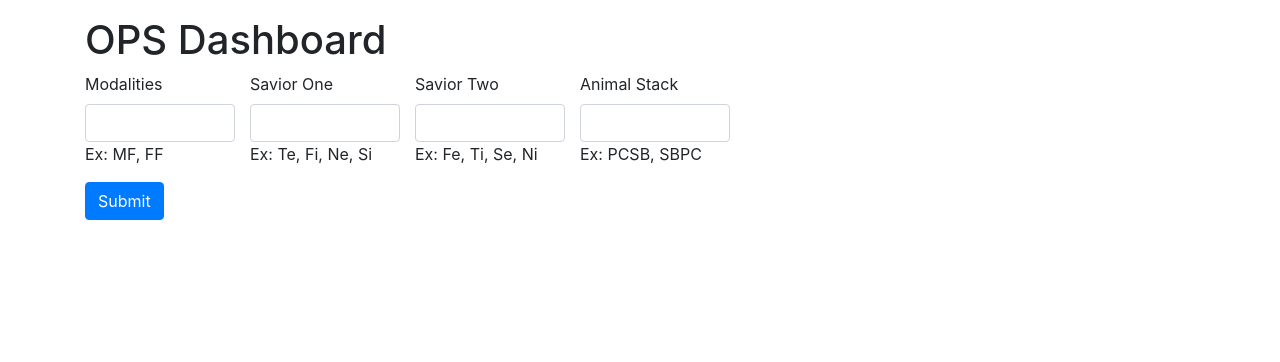
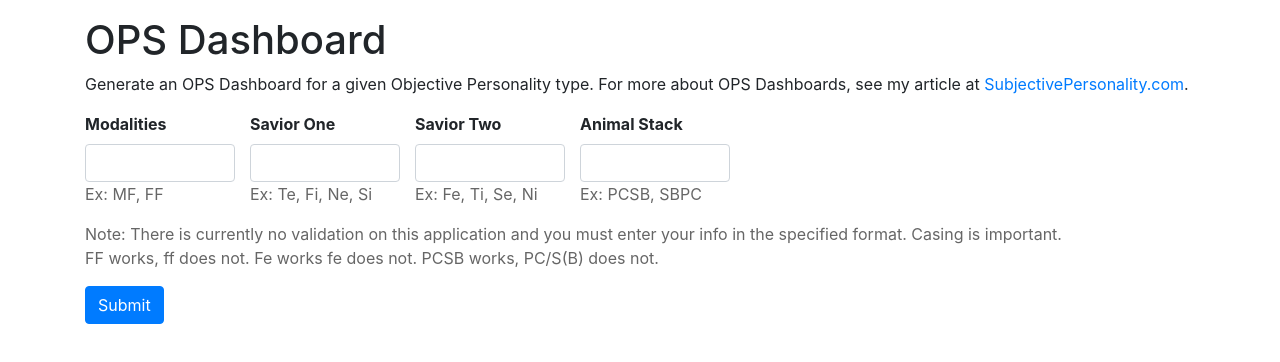
Before and after one commit to RobertHosler/ops-type-points, an Angular app: page / in a window 1280 px wide. Shown: the top 362 px of the page. Built offline with nearby package versions, Linux system fonts and the light colour scheme.

Commit message:
Help text

```diff
--- a/src/app/app.component.css
+++ b/src/app/app.component.css
@@ -1,6 +1,13 @@
 .form-group {
   width: 150px;
   margin-right: 15px;
+}
+
+.help {
+    color: #666;
+}
+label {
+    font-weight: bold;
 }
 
 table {
--- a/src/app/app.component.html
+++ b/src/app/app.component.html
@@ -1,5 +1,8 @@
 <div class="container mt-3">
   <h1>OPS Dashboard</h1>
+  <p>Generate an OPS Dashboard for a given Objective Personality type.  For more about OPS Dashboards, see my article at
+    <a href="https://subjectivepersonality.wordpress.com/2020/06/30/ops-dashboards/" target="_blank">SubjectivePersonality.com</a>.
+  </p>
   <form (ngSubmit)="onSubmit(form)" #form="ngForm">
     <div class="d-flex">
       <div class="form-group">
@@ -47,6 +50,10 @@
         <div class="help">Ex: PCSB, SBPC</div>
       </div>
     </div>
+    <p class="help">
+      Note: There is currently no validation on this application and you must enter your info in the specified format.  Casing is important.<br>
+      FF works, ff does not. Fe works fe does not. PCSB works, PC/S(B) does not.
+    </p>
     <div>
       <button class="btn btn-primary" type="submit">Submit</button>
     </div>
```
